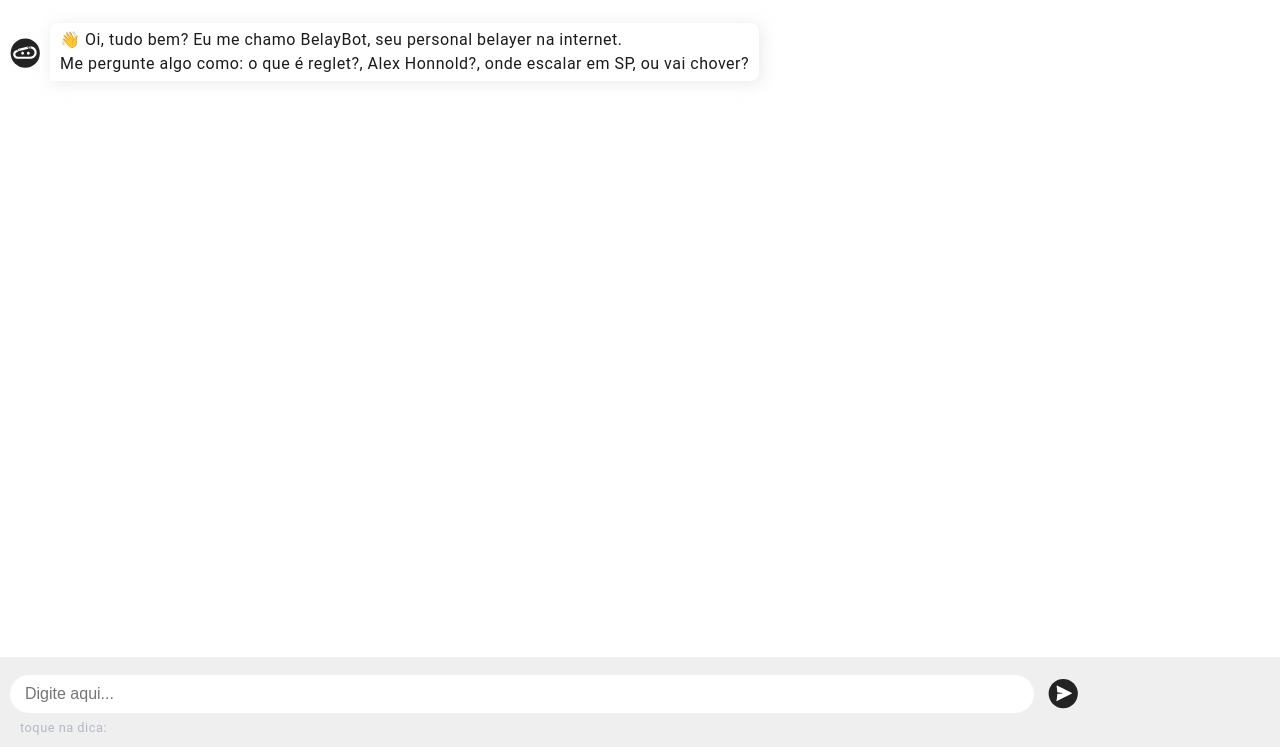
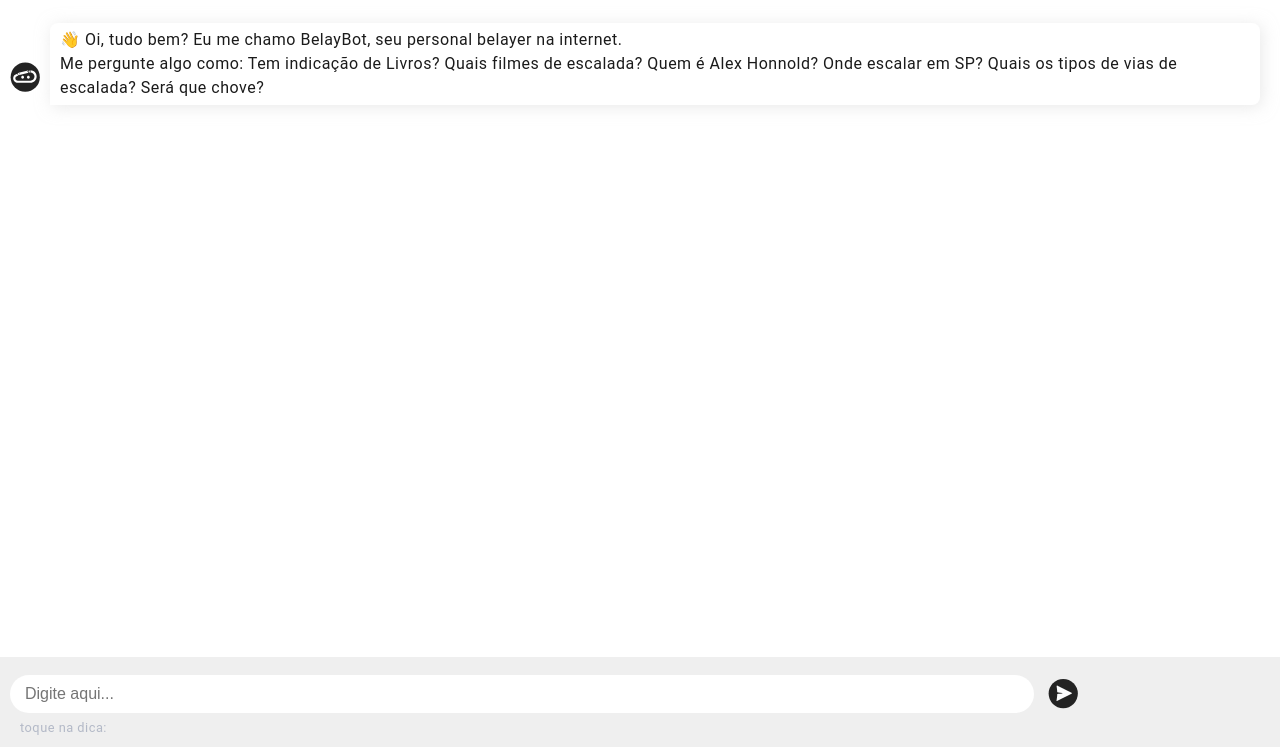
Before and after one commit to BelayBot/app, a plain HTML site: page index.html in a window 1280 px wide. Shown: the part 53-800 px from the top of the page. Drawn offline with Linux system fonts and the light colour scheme.

Commit message:
update initial message

```diff
--- a/index.html
+++ b/index.html
@@ -33,7 +33,7 @@
             <span class="icons icon-bot-in-chat"></span>
             <span class="bot">👋 Oi, tudo bem? Eu me chamo BelayBot, seu personal belayer na internet.
             <br>
-            Me pergunte algo como: o que é reglet?, Alex Honnold?, onde escalar em SP, ou vai chover?</span>
+            Me pergunte algo como: Tem indicação de Livros? Quais filmes de escalada? Quem é  Alex Honnold? Onde escalar em SP? Quais os tipos de vias de escalada? Será que chove?</span>
           </p>
         </div>
       </section>
```
